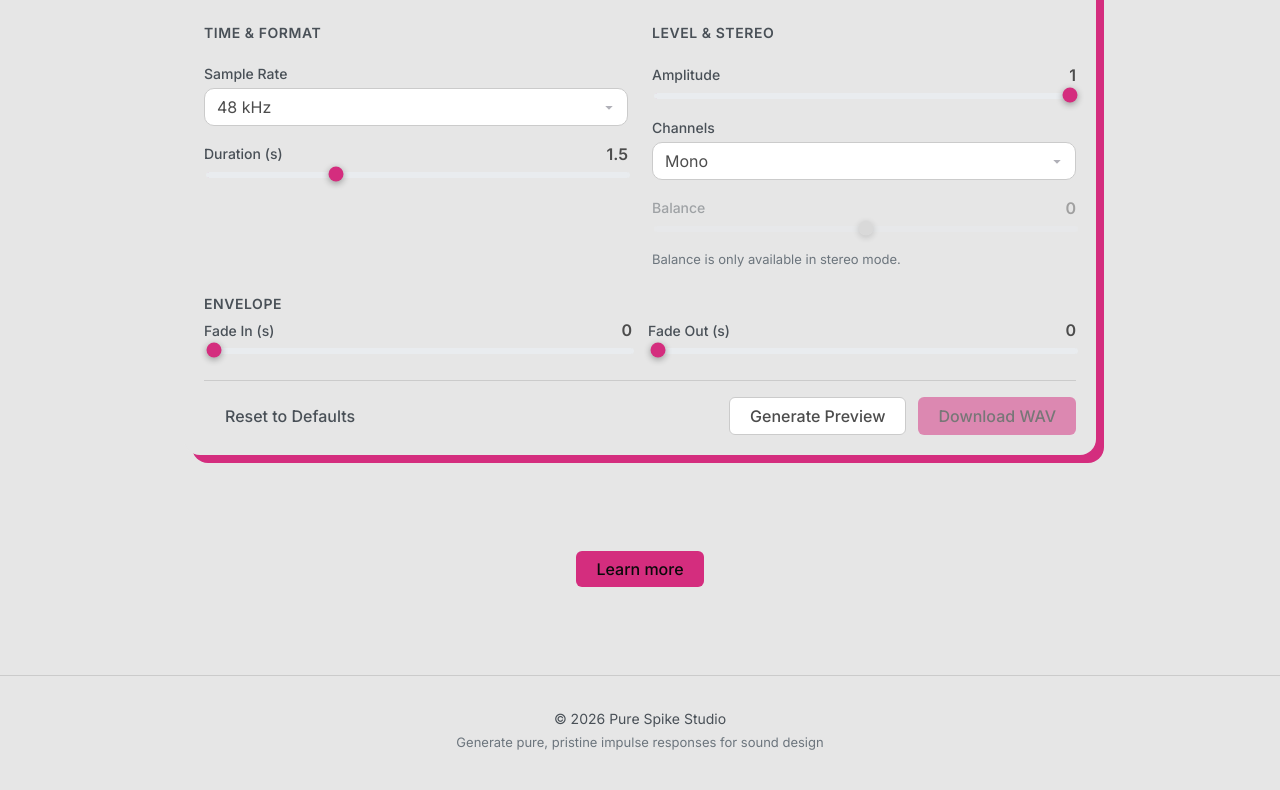
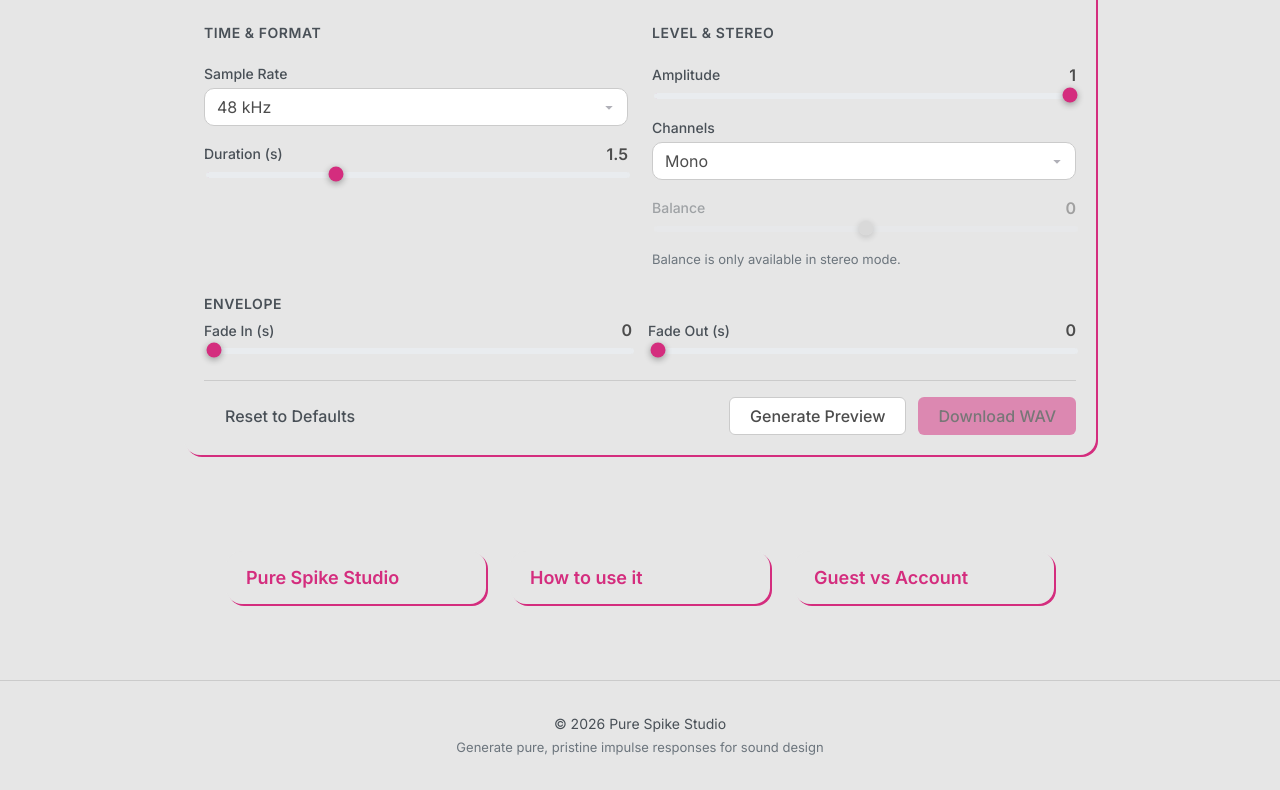
Before and after one commit to TomacBarin/pure-spike, a React (Vite) app: page / in a window 1280 px wide. Shown: the part 731-1521 px from the top of the page. Built offline with nearby package versions, Linux system fonts and the light colour scheme.

Commit message:
feat(layout) update card functionality

```diff
--- a/src/components/layout/ExplanatorySections/ExplanatorySections.module.css
+++ b/src/components/layout/ExplanatorySections/ExplanatorySections.module.css
@@ -8,45 +8,19 @@
   padding: 0 var(--spacing-6);
 }
 
-/* Center the Learn more / Learn less button */
-.toggleWrapper {
-  display: flex;
-  justify-content: center;
-  margin-bottom: var(--spacing-6);
-}
-
-/* ----- Smooth collapse using CSS grid ----- */
-.collapse {
-  display: grid;
-  grid-template-rows: 0fr;          /* closed */
-  opacity: 0;
-  transition:
-    grid-template-rows 0.35s ease,
-    opacity 0.3s ease;
-}
-
-.collapse.open {
-  grid-template-rows: 1fr;          /* open */
-  opacity: 1;
-}
-
-.collapseInner {
-  overflow: hidden;
-  min-height: 0;
-}
-
-/* Cards grid */
 .grid {
+  align-items: start;
   display: grid;
   grid-template-columns: 1fr;
   gap: var(--spacing-6);
   max-width: 900px;
   margin: 0 auto;
-  padding-top: var(--spacing-2);
+  justify-content: center;
 
+  /* Room for 8px offset shadow */
+  padding-left: 12px;
   padding-right: 12px;
   padding-bottom: 12px;
-  justify-content: center
 }
 
 @media (min-width: 768px) {
@@ -55,21 +29,76 @@
   }
 }
 
-/* Same hard teal offset shadow as the generator */
+/* ----- Card shell (same look as generator) ----- */
 .infoCard {
-  border: none !important;
   background-color: var(--color-bg-primary);
-  box-shadow: 6px 6px 0 0 var(--color-accent);
   border-radius: var(--radius-lg);
+  box-shadow: 2px 2px 0 0 var(--color-accent);
+  overflow: hidden;
 }
 
-/* Existing list styles */
+/* ----- Clickable header ----- */
+.cardHeader {
+  width: 100%;
+  display: block;
+  background: none;
+  border: none;
+  padding: var(--spacing-4) var(--spacing-5);
+  text-align: left;
+  font-family: inherit;
+  font-size: var(--font-size-lg);
+  font-weight: 600;
+  color: var(--color-accent);
+  cursor: pointer;
+  transition: color 0.15s ease;
+}
+
+.cardHeader:hover {
+  color: var(--color-text-primary);
+}
+
+.cardHeader[aria-expanded="true"] {
+  color: var(--color-text-primary);
+}
+
+.cardHeader:focus-visible {
+  outline: 2px solid var(--color-accent);
+  outline-offset: -2px;
+}
+/* ----- Collapsible body ----- */
+.cardBody {
+  display: grid;
+  grid-template-rows: 0fr;
+  transition: grid-template-rows 0.3s ease;
+}
+
+.cardBody.open {
+  grid-template-rows: 1fr;
+}
+
+.cardBodyInner {
+  overflow: hidden;
+  min-height: 0;
+  padding: 0 var(--spacing-5);
+  color: var(--color-text-secondary);
+  line-height: 1.6;
+  font-size: var(--font-size-sm);
+  visibility: hidden;
+}
+
+.cardBody.open .cardBodyInner {
+  visibility: visible;
+  padding-bottom: var(--spacing-4);
+}
+
+.cardBodyInner p {
+  margin: 0;
+}
+
 .steps,
 .list {
   margin: 0;
   padding-left: 1.1rem;
-  color: var(--color-text-secondary);
-  line-height: 1.6;
 }
 
 .steps li,
@@ -86,7 +115,7 @@
   color: var(--color-text-primary);
 }
 
-/* Mobile */
+/* ----- Mobile ----- */
 @media (max-width: 767px) {
   .container {
     padding: 0 var(--spacing-4);
@@ -94,6 +123,5 @@
 
   .grid {
     max-width: none;
-
   }
 }
--- a/src/components/layout/ExplanatorySections/ExplanatorySections.tsx
+++ b/src/components/layout/ExplanatorySections/ExplanatorySections.tsx
@@ -1,64 +1,103 @@
 import { useState } from 'react';
-import { Card } from '../../ui/Card/Card';
-import { Button } from '../../ui/Button/Button';
 import styles from './ExplanatorySections.module.css';
 
+type CardId = 'what' | 'how' | 'guest';
+
 function ExplanatorySections() {
-  const [isOpen, setIsOpen] = useState(false);
+  const [openId, setOpenId] = useState<CardId | null>(null);
+
+  const toggle = (id: CardId) => {
+    setOpenId((prev) => (prev === id ? null : id));
+  };
 
   return (
-    <section className={styles.section} aria-label="Learn more about Pure Spike Studio">
+    <section
+      className={styles.section}
+      aria-label="About Pure Spike Studio"
+    >
       <div className={styles.container}>
-        {/* Toggle button */}
-        <div className={styles.toggleWrapper}>
-          <Button
-            variant="primary"
-            size="md"
-            onClick={() => setIsOpen((prev) => !prev)}
-            aria-expanded={isOpen}
-          >
-            {isOpen ? 'Learn less' : 'Learn more'}
-          </Button>
-        </div>
+        <div className={styles.grid}>
+          {/* Card 1 */}
+          <article className={styles.infoCard}>
+            <button
+              type="button"
+              className={styles.cardHeader}
+              onClick={() => toggle('what')}
+              aria-expanded={openId === 'what'}
+            >
+              Pure Spike Studio
+            </button>
 
-        {/* Collapsible content */}
-        <div
-          className={`${styles.collapse} ${isOpen ? styles.open : ''}`}
-          aria-hidden={!isOpen}
-        >
-          <div className={styles.collapseInner}>
-            <div className={styles.grid}>
-              <Card title="What is Pure Spike Studio?" padding="md" className={styles.infoCard}>
+            <div
+              className={`${styles.cardBody} ${openId === 'what' ? styles.open : ''}`}
+            >
+              <div className={styles.cardBodyInner}>
                 <p>
-                  Pure Spike Studio lets you instantly generate high-quality impulse responses
-                  for convolution reverbs and transient shaping. Built for music producers and
-                  sound designers who want professional results without complicated setup.
+                  Pure Spike Studio lets you instantly generate high-quality
+                  impulse responses for convolution reverbs and transient
+                  shaping. Built for music producers and sound designers who
+                  want professional results without complicated setup.
                 </p>
-              </Card>
+              </div>
+            </div>
+          </article>
 
-              <Card title="How to use it" padding="md" className={styles.infoCard}>
+          {/* Card 2 */}
+          <article className={styles.infoCard}>
+            <button
+              type="button"
+              className={styles.cardHeader}
+              onClick={() => toggle('how')}
+              aria-expanded={openId === 'how'}
+            >
+              How to use it
+            </button>
+
+            <div
+              className={`${styles.cardBody} ${openId === 'how' ? styles.open : ''}`}
+            >
+              <div className={styles.cardBodyInner}>
                 <ol className={styles.steps}>
                   <li>Adjust the parameters in the generator.</li>
                   <li>Preview the waveform.</li>
                   <li>Export as high-quality 32-bit WAV.</li>
-                  <li>(Optional) Create a free account to save your settings as presets.</li>
+                  <li>
+                    (Optional) Create a free account to save your settings as
+                    presets.
+                  </li>
                 </ol>
-              </Card>
+              </div>
+            </div>
+          </article>
 
-              <Card title="Guest vs Account" padding="md" className={styles.infoCard}>
+          {/* Card 3 */}
+          <article className={styles.infoCard}>
+            <button
+              type="button"
+              className={styles.cardHeader}
+              onClick={() => toggle('guest')}
+              aria-expanded={openId === 'guest'}
+            >
+              Guest vs Account
+            </button>
+
+            <div
+              className={`${styles.cardBody} ${openId === 'guest' ? styles.open : ''}`}
+            >
+              <div className={styles.cardBodyInner}>
                 <ul className={styles.list}>
                   <li>
-                    <strong>Guest</strong> — Full access to the generator. Generate and export
-                    impulses instantly. No signup required.
+                    <strong>Guest</strong> — Full access to the generator.
+                    Generate and export impulses instantly. No signup required.
                   </li>
                   <li>
-                    <strong>Free Account</strong> — Save, organize, reload, and export your
-                    presets. All your impulses in one place.
+                    <strong>Free Account</strong> — Save, organize, reload, and
+                    export your presets. All your impulses in one place.
                   </li>
                 </ul>
-              </Card>
+              </div>
             </div>
-          </div>
+          </article>
         </div>
       </div>
     </section>
--- a/src/features/generator/GeneratorPanel.module.css
+++ b/src/features/generator/GeneratorPanel.module.css
@@ -17,7 +17,7 @@
   background-color: var(--color-bg-primary);
 
 
-  box-shadow: 8px 8px 0 0 var(--color-accent);
+  box-shadow: 2px 2px 0 0 var(--color-accent);
 }
 
 
```
